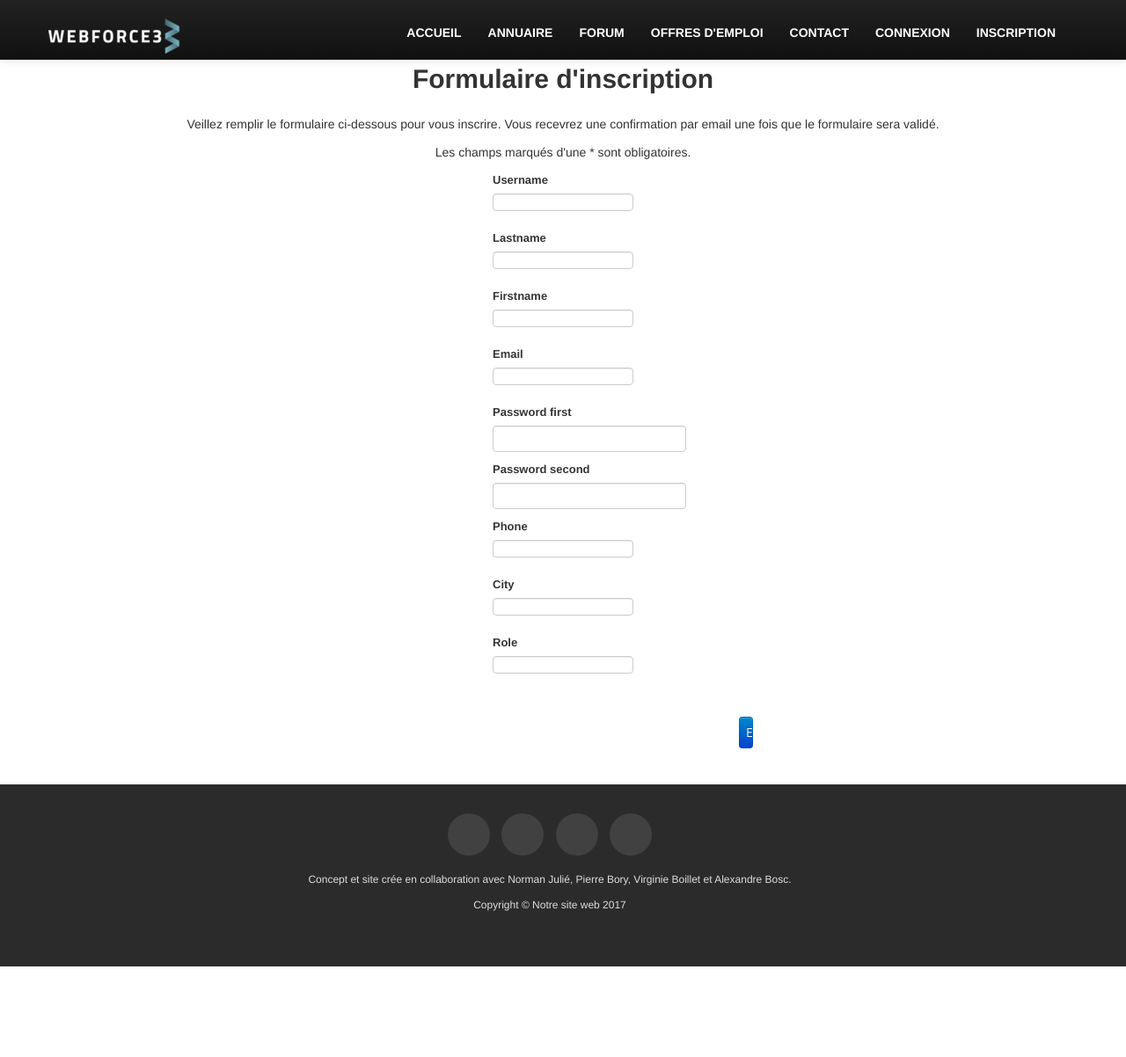
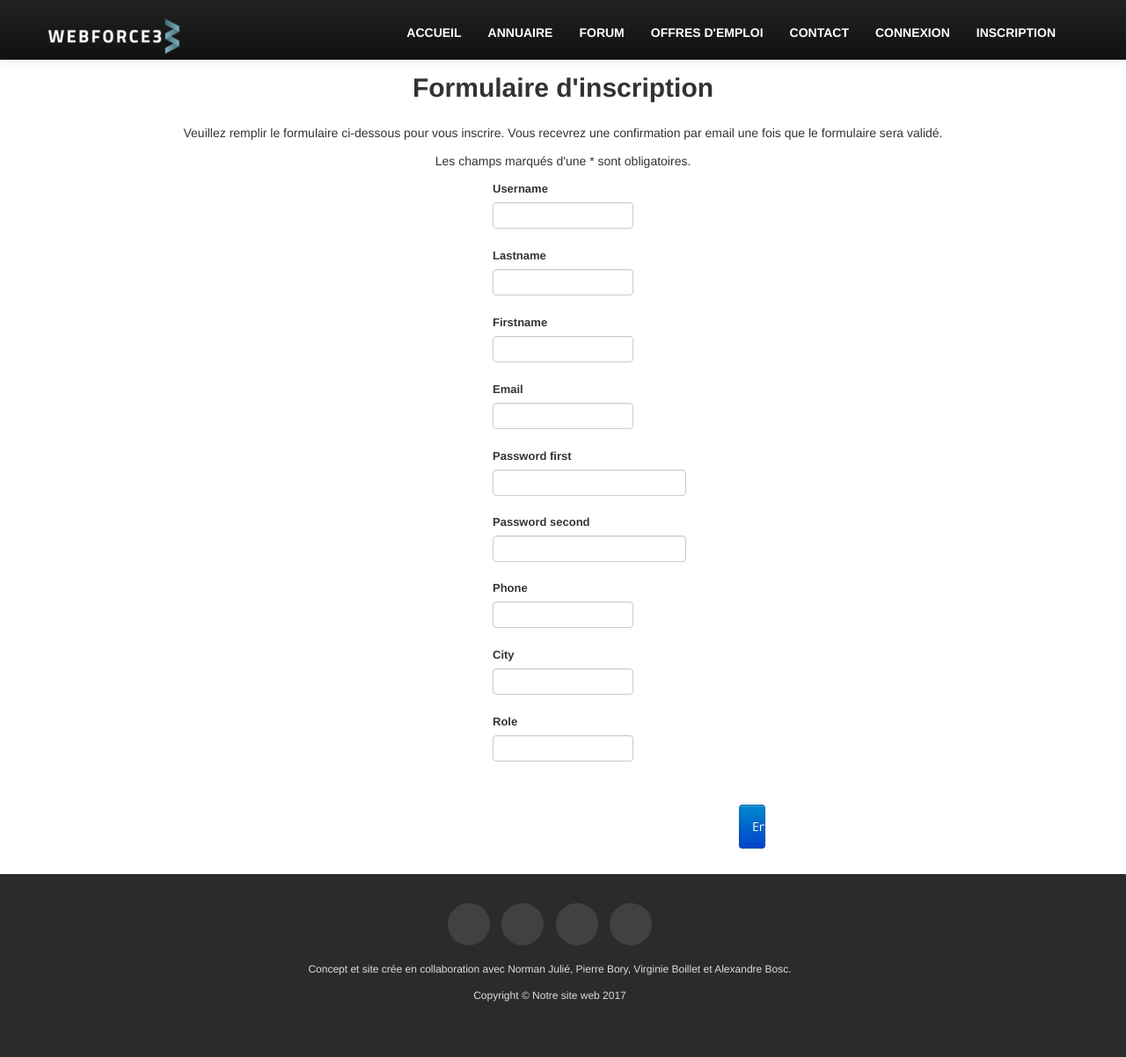
Before and after one commit to Pierrebory/project_forum, a PHP site: template views/register.html.twig in a window 1280 px wide. Shown: the whole page at 88% size. Before the commit the page ends 1099 px from the top, so only its background shows below. Run offline with PHP 8.4, Linux system fonts and the light colour scheme; the template is opened without the code that fills it, so the values that code supplies are empty; form fields are guessed from the names that the template uses; some libraries are stand-ins or nearby versions.

Commit message:
le kebab ca fait puer des doigts

```diff
--- a/views/annuaire.html.twig
+++ b/views/annuaire.html.twig
@@ -20,7 +20,7 @@
 
 
                     {% if is_granted('IS_AUTHENTICATED_FULLY') %}
-          <a href="{{ path('updateAlumniAction', {id: app.user.id}) }}"><button type="button" class="btn btn-info">Modifiez votre fiche détaillée</button></a>
+          <a href="{{ path('updateAlumniAction', {id: app.user.id}) }}"><button type="button" class="btn btn-info" style="margin-left: 1em; width: 390px;">Modifiez votre fiche détaillée</button></a>
                     {%endif%}
 
 
--- a/views/layout.html.twig
+++ b/views/layout.html.twig
@@ -96,16 +96,15 @@
     </div>
  </footer>
 
-  <!-- jQuery -->
-  <script src="{{ asset('js/jquery.min.js') }}"></script>
-              {% block javascript %}{% endblock %}
+  <script src="{{ asset('js/jquery.js') }}"></script>
+             {% block javascript %}{% endblock %}
 
-   <script src="vendor/bootstrap/js/bootstrap.bundle.min.js"></script>
+  <script src="{{ asset('vendor/bootstrap/js/bootstrap.bundle.min.js') }}"></script>
 
-   <!-- Plugin JavaScript -->
-   <script src="vendor/jquery-easing/jquery.easing.min.js"></script>
+  <!-- Plugin JavaScript -->
+  <script src="{{ asset('vendor/jquery-easing/jquery.easing.min.js') }}"></script>
 
-   <!-- Custom JavaScript for this theme -->
-   <script src="js/scrolling-nav.js"></script>
+  <!-- Custom JavaScript for this theme -->
+  <script src="{{ asset('js/scrolling-nav.js') }}"></script>
 </body>
 </html>
--- a/views/listeoffresemploi.html.twig
+++ b/views/listeoffresemploi.html.twig
@@ -21,10 +21,10 @@
 
 
     <form method="GET">
-            <label>Recherche d'une offre d'emploi par son titre</label>
-            <input type="text" name="title" id="title" placeholder="Rentrer le nom de l'offre d'emploi">
+            <label style="margin-top: 10px; margin-left: 10px;">Recherche d'une offre d'emploi par son titre</label>
+            <input style="margin-top: 10px; margin-left: 10px;" type="text" name="title" id="title" placeholder="Rentrer le nom de l'offre d'emploi">
 
-            <button type="button" class="btn btn-info" id="action" style="margin-left:10px">Rechercher</button>
+            <button style="width:14em; margin-left: 10px;" type="button" class="btn btn-info" id="action" style="margin-left:10px">Rechercher</button>
             </form>
 
             <div id="result"></div>
--- a/views/login.html.twig
+++ b/views/login.html.twig
@@ -3,7 +3,7 @@
 
   {% block content %}
 
-  <h2 class="text-center">Login</h2>
+  <h2 class="text-center" style="margin-top: 80px;">Login</h2>
 
 <br>
 
--- a/views/register.html.twig
+++ b/views/register.html.twig
@@ -13,9 +13,9 @@
             </div>
             {% endfor %}
 
-            <h2 style="text-align: center">Formulaire d'inscription</h2>
+            <h2 style="text-align: center; margin-top: 20px;">Formulaire d'inscription</h2>
 
-            <p style="text-align: center">Veillez remplir le formulaire ci-dessous pour vous inscrire. Vous recevrez une confirmation par email une fois que le formulaire sera validé.</p>
+            <p style="text-align: center">Veuillez remplir le formulaire ci-dessous pour vous inscrire. Vous recevrez une confirmation par email une fois que le formulaire sera validé.</p>
             <p style="text-align: center">Les champs marqués d'une * sont obligatoires.</p>
 
 
@@ -98,7 +98,7 @@
                         }}) }}
                     </div>
                 </div>
-                <div class="form-group" style="margin-left: 40em; margin-right: 40em">
+                <div class="form-group" style="margin-left: 40em; margin-right: 40em; margin-bottom: 10px;">
                     {{ form_label(userForm.password.first, null, { 'label_attr':  {
                         'class': 'col-sm-5 control-label'
                     }}) }}
@@ -115,7 +115,7 @@
                         }}) }}
                     </div>
                 </div>
-                <div class="form-group" style="margin-left: 40em; margin-right: 40em">
+                <div class="form-group" style="margin-left: 40em; margin-right: 40em; margin-bottom: 10px;">
                     {{ form_label(userForm.password.second, null, { 'label_attr':  {
                         'class': 'col-sm-5 control-label'
                     }}) }}
@@ -181,8 +181,6 @@
                 </div>
             {{ form_end(userForm) }}
 
-            {{ dump(test) }}
-            {{ dump(error) }}
         </div>
 
         {% endblock %}
--- a/web/css/style.css
+++ b/web/css/style.css
@@ -24,11 +24,13 @@ General
 ============================================================ */
 
 html {
-    position: relative;
-    height: 100%;
+  height: 100%;
 }
+
 body {
-	margin: 0
+  min-height: 100%;
+  position: relative;
+  padding-bottom: 14em;
 }
 
 .bloc-principal {
@@ -92,12 +94,14 @@ a.scrollup i:hover {
 
 input[type=text], input[type=submit], textarea {
 	width: 100%;
-	padding: 0.5em;
+	padding: 1em;
 	font-size: 1em;
 	margin-bottom: 1.5em;
 	box-sizing: border-box;
 	-moz-box-sizing: border-box;
 	-webkit-box-sizing: border-box;
+
+
 }
 input, button, select, textarea {
 	font-family:'Open Sans', Arial, sans-serif;
@@ -142,8 +146,6 @@ ul, ol {
 	font-size: 1em; /* 16px */
 	line-height: 1.5; /* 24px */
 	margin: 0 0 1.5em 0;
-}
-body, input, textarea {
 }
 
 a {
@@ -439,7 +441,11 @@ footer {
 	color: #ddd;
 	padding:50px 50px;
 	font-size: 12px;
-	position: relative;
+	position: absolute;
+	bottom: 0;
+	left:0;
+	right: 0;
+
 
 }
 
@@ -488,7 +494,7 @@ footer ul.social-networks li a i.icon-twitter:hover {
 footer ul.social-networks li a i.icon-facebook:hover {
 	background: #3B5998;
 	color: #fff;
-	border-radius:50%;
+
 
 }
 footer ul.social-networks li a i.icon-linkedin:hover {
```
Also changed, not shown: views/index.html.twig (+2 -5 lines), views/subject_forum.html.twig (+16 -11 lines), views/updatePassword.html.twig (+5 -7 lines), web/img/bg/weshforce3.png (added), web/img/team/alex.jpg, web/img/team/pierre.jpg, web/img/team/virginie.jpg, web/img/team/virginie1.jpg (added).
